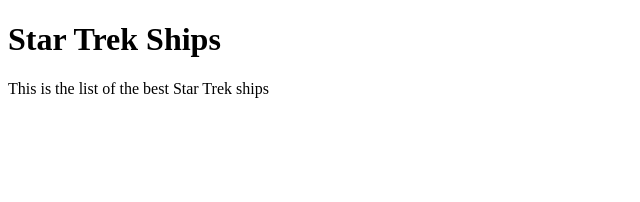
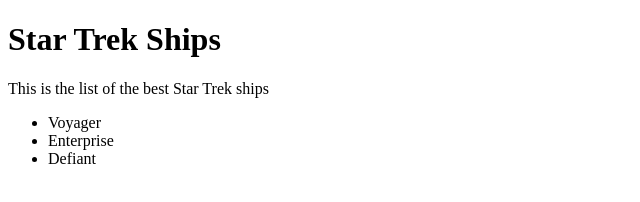
Before and after one commit to WaracleAcademy/modern-javascript-002-itreleaven, a plain HTML site: page index.html in a window 1280 px wide. Shown: the whole page, without its empty margins (0-640 px from the left). Drawn offline with Linux system fonts and the light colour scheme.

Commit message:
added li

```diff
--- a/index.html
+++ b/index.html
@@ -6,7 +6,14 @@
     <title>Star Trek Ships</title>
   </head>
   <body>
+    <header>
     <h1>Star Trek Ships</h1>
     <p>This is the list of the best Star Trek ships</p>
+    </header>
+    <ul>
+      <li>Voyager</li>
+      <li>Enterprise</li>
+      <li>Defiant</li>
+    </ul>
   </body>
 </html>
```
